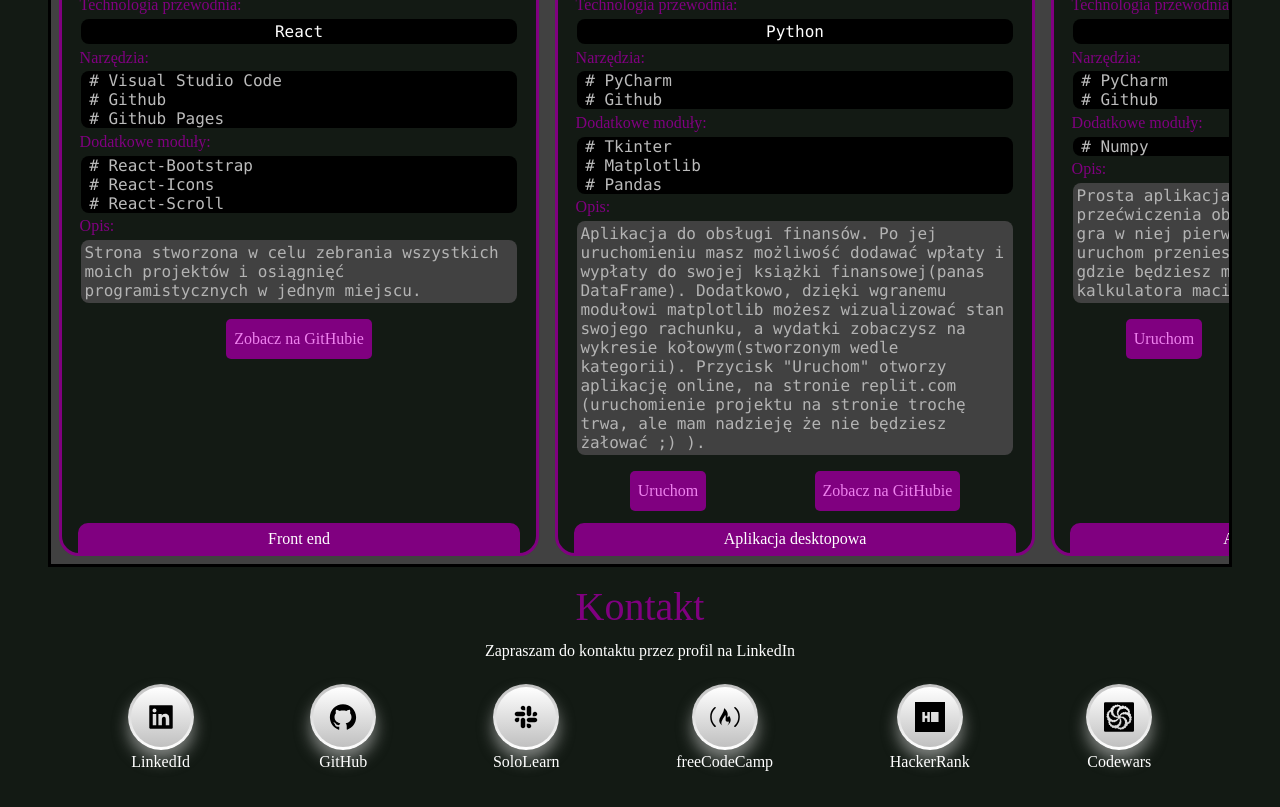
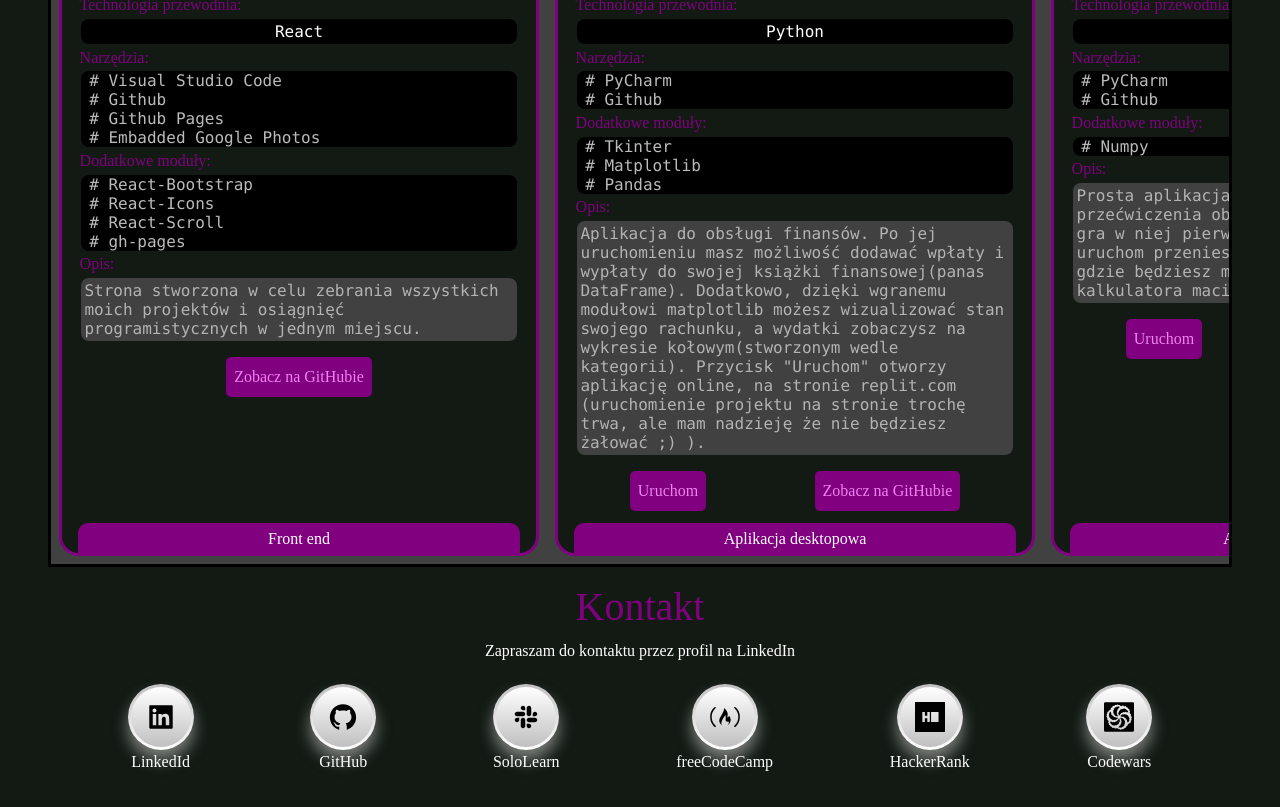
Before and after one commit to JakubPyt/website-about-me, a React (Create React App) app: page / in a window 1280 px wide. Shown: the part 2160-2967 px from the top of the page. Built offline with nearby package versions, Linux system fonts and the light colour scheme; a web font is replaced by a local one.

Commit message:
fixes/projects/Add modules and tools to this website desc

```diff
--- a/src/components/projects.js
+++ b/src/components/projects.js
@@ -14,8 +14,8 @@ class Projects extends React.Component {
           title: "Ta strona",
           type: "Front end",
           mainTech: "React",
-          modules: ["React-Bootstrap", "React-Icons", "React-Scroll"],
-          tools: ["Visual Studio Code", "Github", "Github Pages"],
+          modules: ["React-Bootstrap", "React-Icons", "React-Scroll", 'gh-pages'],
+          tools: ["Visual Studio Code", "Github", "Github Pages", 'Embadded Google Photos'],
           description:
             "Strona stworzona w celu zebrania wszystkich moich projektów i osiągnięć programistycznych w jednym miejscu. ",
           link_run: "",
```
